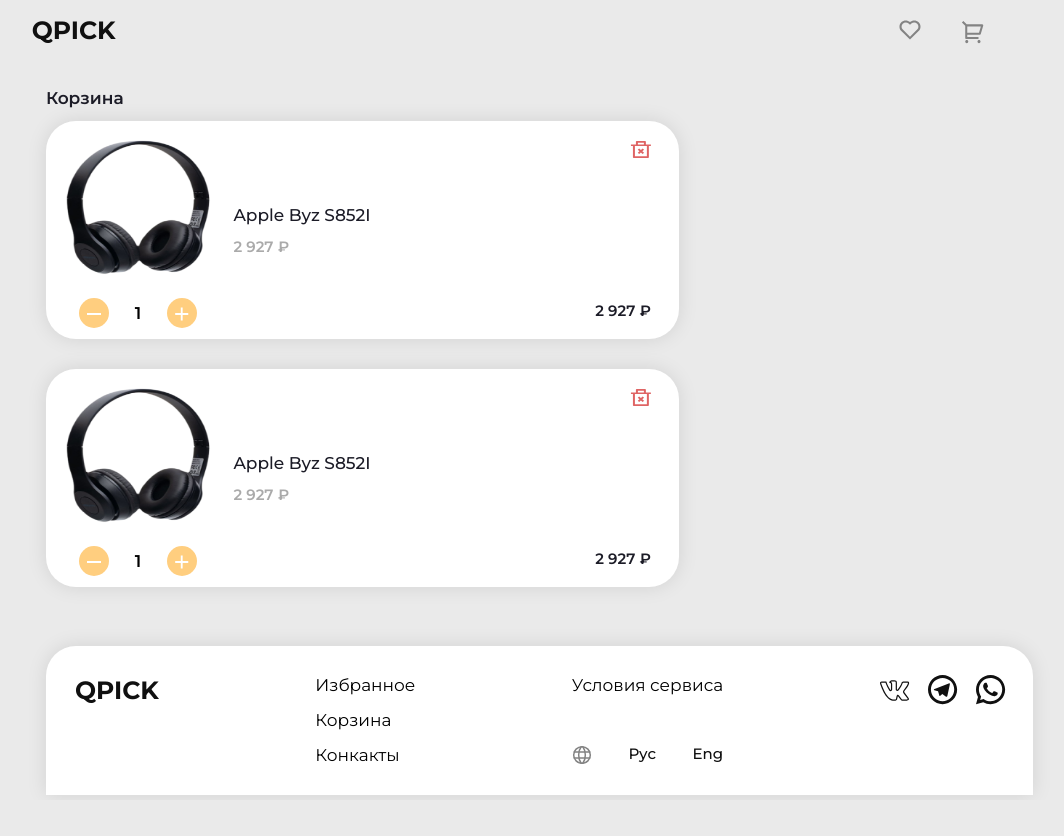
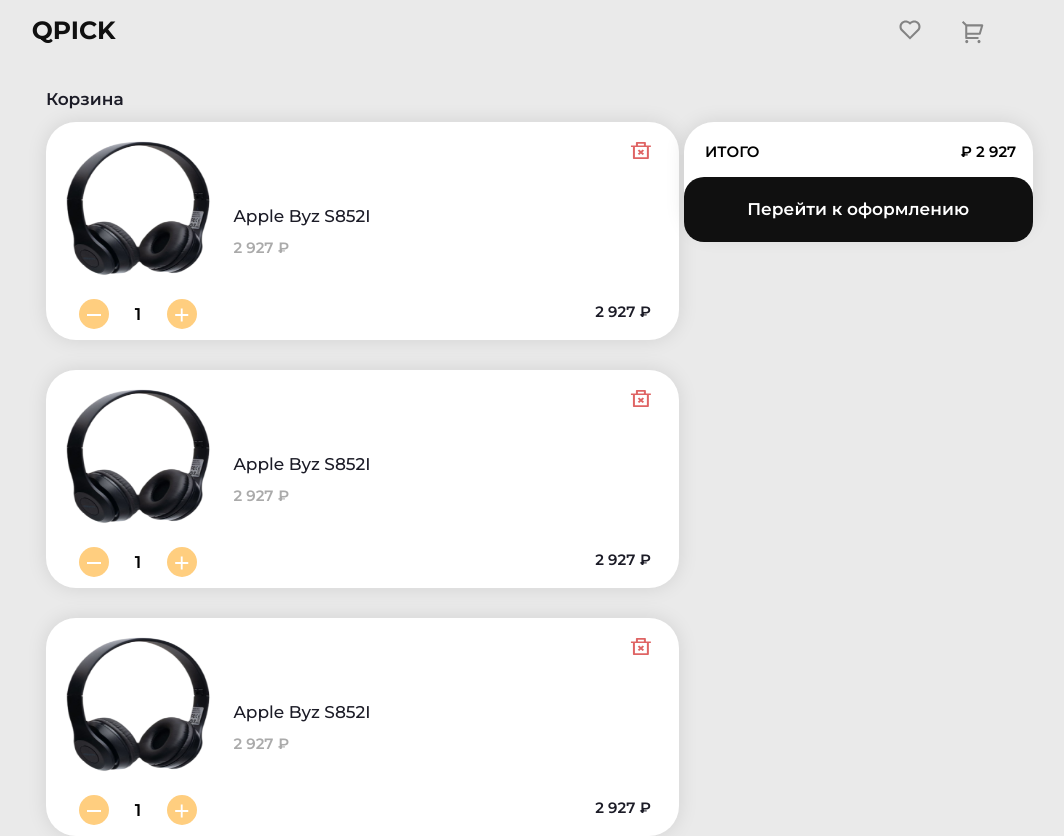
Before and after one commit to SunnBr0/NeoflexTestovoeZadanie, a React (Create React App) app: page /buy in a window 1280 px wide. Shown: the top 836 px of the page, without its empty margins (115-1179 px from the left). Before the commit the page ends 800 px from the top, so only its background shows below. Built offline with nearby package versions, Linux system fonts and the light colour scheme.

Commit message:
buypage is already ready html and css

```diff
--- a/src/components/BuyPage/BuyPage.tsx
+++ b/src/components/BuyPage/BuyPage.tsx
@@ -1,18 +1,18 @@
 import React from "react";
-import Footer from '../HomePage/Footer';
-import "../../style/BuyPage.css"
+import Footer from "../HomePage/Footer";
+import "../../style/BuyPage.css";
 import Navigate from "../HomePage/Navigate";
 import MainBuy from "./MainBuy";
 function buyPage() {
-    return (
-        <div>
-            {/* <div className="containerFooter"> */}
-            <Navigate/>
-            <MainBuy/>
-            <Footer />
-            {/* </div> */}
-        </div>
-    );
+  return (
+    <div>
+      <div className="devPage">
+        <Navigate />
+        <MainBuy />
+        <Footer />
+      </div>
+    </div>
+  );
 }
 
 export default buyPage;
--- a/src/components/BuyPage/MainBuy.tsx
+++ b/src/components/BuyPage/MainBuy.tsx
@@ -5,14 +5,21 @@
   return (
     <>
       <div className="mainDevice">
-        <span className="nameDevice">Корзина</span>
-        <div className="containerItemsDeviceAnd">
+        <span className="nameDevice" style={{marginTop:"29px"}}>Корзина</span>
+        <div className="containerItemsDeviceAndPrice">
           <div className="containerItemsDevice">
+            <ItemBuyDevice />
             <ItemBuyDevice />
             <ItemBuyDevice />
           </div>
           <div className="containerFinalPrice">
-            <div className="cart"></div>
+            <div className="cartBlockPrice">
+              <div className="infoFinalPrice">
+                <span>ИТОГО</span>
+                <span>₽ 2 927</span>
+              </div>
+            </div>
+            <button>Перейти к оформлению</button>
           </div>
         </div>
       </div>
--- a/src/style/Footer.css
+++ b/src/style/Footer.css
@@ -15,6 +15,16 @@
     box-shadow: 0px 0px 20px rgba(0, 0, 0, 0.1);
     border-radius: 30px 30px 0px 0px;
     /* width: 70px; */
+    /* flex-shrink: 0; */
+    /* height: 1000px; */
+    /* min-height: 100vh; */
+    /* margin-top: auto; */
+    /* display: flex;  */
+    /* flex-direction: column; */
+    /* min-height: 100%; */
+    /* gap: 29px; */
+    /* justify-content:space-between ; */
+    margin-top: 20px;
 }
 
 .divFooter{
@@ -24,7 +34,8 @@
     margin-top: 29px;
     margin-left: 29px;
     margin-right: 26.9px;
-    padding-top: 29px;
+    margin-bottom: 29px;
+    /* padding-top: 29px; */
 }
 
 .textFooter {
--- a/src/style/HomePage.css
+++ b/src/style/HomePage.css
@@ -1,5 +1,11 @@
-/* .devPage{ */
+.devPage{
+    /* height: 1000px; */
+    /* min-height: 100vh; */
     /* min-height: 100%; */
-    /* display: flex; */
-    /* flex-direction: column; */
-/* } */
+    /* margin-top: auto; */
+    display: flex;
+    flex-direction: column;
+    /* gap: 29px; */
+    justify-content:space-between ;
+    height: 100vh;
+}
--- a/src/style/MainBuy.css
+++ b/src/style/MainBuy.css
@@ -1,17 +1,59 @@
-/* .mainDevice { */
-    /* border: 10px solid black; */
-    /* display: flex;
-    flex-wrap: wrap; */
-    /* margin-left: 12.56944%;
-    margin-right: 10.34722%;
-    margin-top: 28px; */
-/* } */
-.nameDevice{
-    margin-bottom: 13px;
-    display: block;
-    color: #1C1C27;
+.mainDevice {
+  flex: 1 1 auto;
 }
-.containerItemsDevice{
-    display: flex;
-    flex-direction: column;
+.nameDevice {
+  margin-bottom: 13px;
+  display: block;
+  color: #1c1c27;
 }
+.containerItemsDevice {
+  display: flex;
+  flex-direction: column;
+}
+.containerItemsDeviceAndPrice {
+  display: flex;
+  flex-direction: row;
+  justify-content: space-between;
+}
+.cartBlockPrice {
+  width: 348.98px;
+  height: 114px;
+  background: #ffffff;
+  box-shadow: 0px 0px 20px rgba(0, 0, 0, 0.1);
+  border-radius: 30px;
+}
+.infoFinalPrice {
+  display: flex;
+  justify-content: space-between;
+  padding-left: 21.43px;
+  padding-right: 16.33px;
+  padding-top: 21px;
+}
+.infoFinalPrice span {
+  /* flex-direction: row ; */
+  /* justify-content: center; */
+  font-family: "Montserrat";
+  font-style: normal;
+  font-weight: 600;
+  font-size: 15px;
+  line-height: 18px;
+  color: #000000;
+  /* margin: 20px; */
+}
+.containerFinalPrice button {
+  position: relative;
+  background-color: #101010;
+  color: #ffffff;
+  border: none;
+  border-radius: 20px;
+  width: 348.98px;
+  height: 65px;
+  cursor: pointer;
+  top: -59px;
+  font-family: "Montserrat";
+  font-style: normal;
+  font-weight: 600;
+  font-size: 17px;
+  line-height: 21px;
+  text-align: center;
+}
--- a/src/style/MainDeviceList.css
+++ b/src/style/MainDeviceList.css
@@ -1,10 +1,14 @@
 .mainDevice {
     /* border: 10px solid black; */
-    /* display: flex;
-    flex-wrap: wrap; */
+    /* display: flex; */
+    /* flex-wrap: wrap; */
     margin-left: 12.56944%;
     margin-right: 10.34722%;
-    margin-top: 28px;
+    /* justify-content: end; */
+    /* position: relative; */
+    /* top: -80px; */
+    /* margin-top: 28px; */
+    /* margin-bottom: 15px; */
 }
 
 .textCategory  {
@@ -15,6 +19,7 @@
     font-size: 20px;
     line-height: 24px;
     margin-bottom: 20px;
+    margin-top: 28px;
     color: #838383;
 
 }
```
